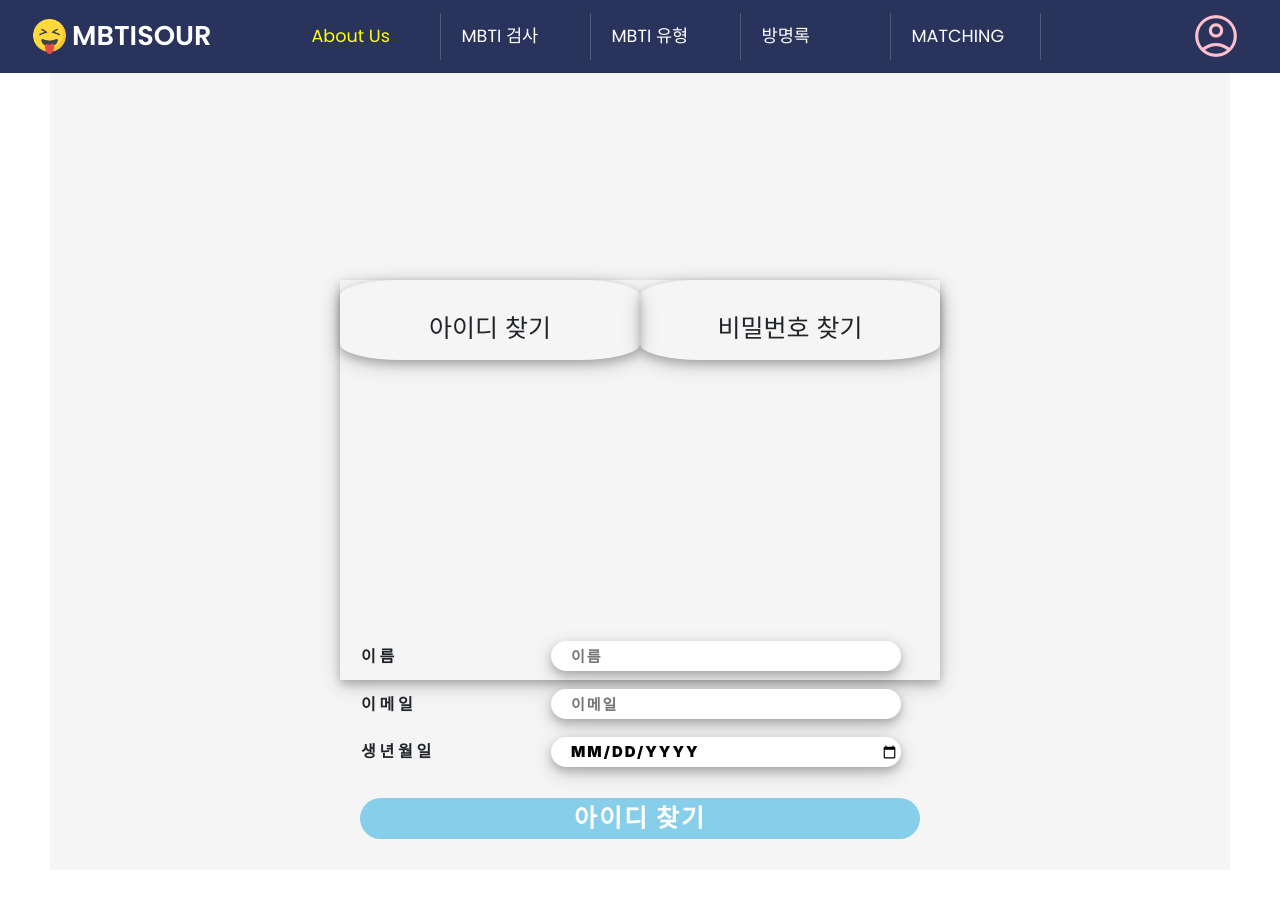
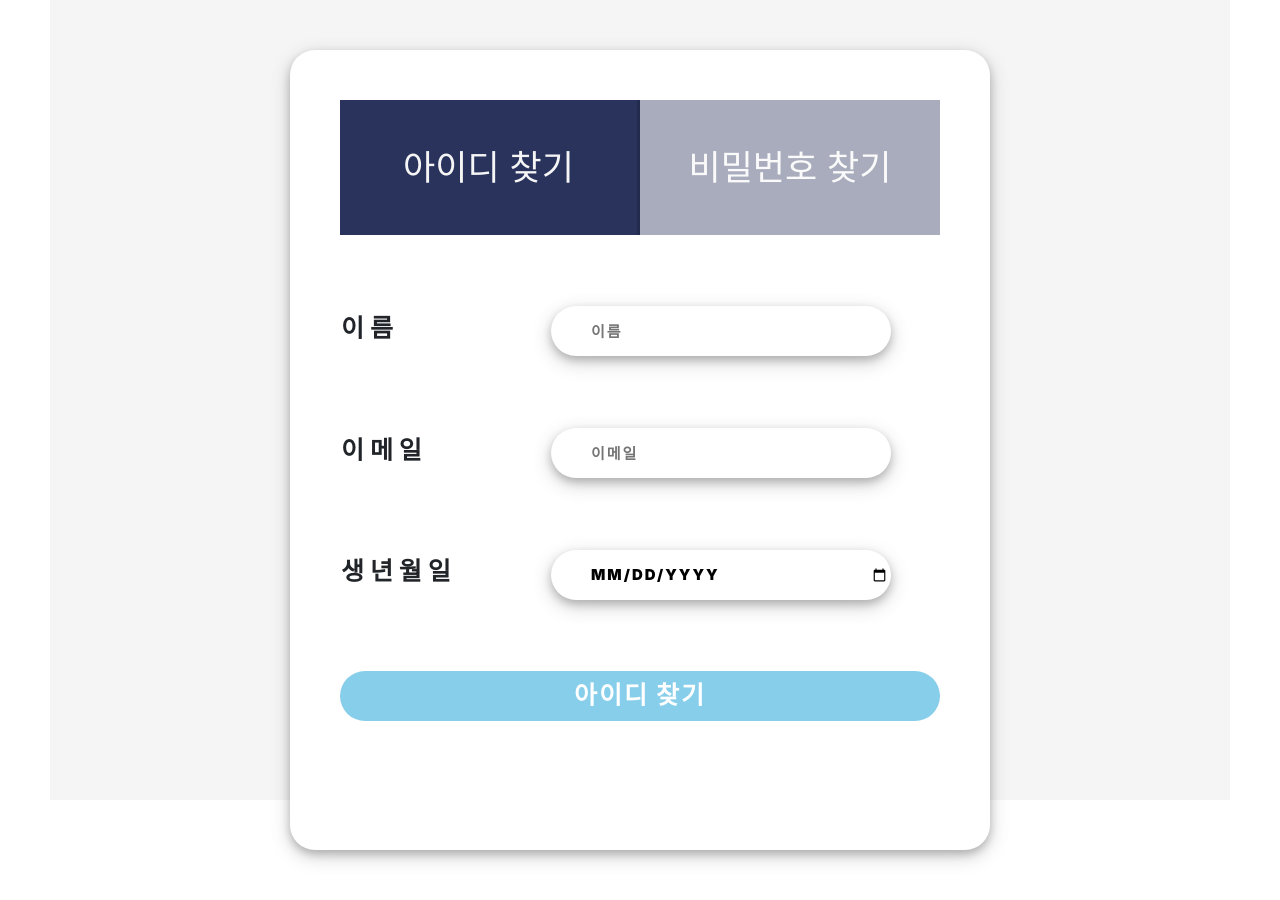
Before and after one commit to JUNG830/MBTISOUR, a React (Create React App) app in the folder FINAL/src/main/frontend/: page /FindInfo in a window 1280 px wide. Shown: the top 900 px of the page. Before the commit the page ends 870 px from the top, so only its background shows below. Built offline with nearby package versions, Linux system fonts and the light colour scheme; the HTML template or start-up script is replaced by a standard one.

Commit message:
전규한 css 수정

```diff
--- a/FINAL/src/main/frontend/src/2. Login/FindInfo.js
+++ b/FINAL/src/main/frontend/src/2. Login/FindInfo.js
@@ -9,63 +9,93 @@ import '../0. API/defultMain.css';
 
 
 const Find_Container = styled.div`
-    width:600px;
+    width:700px;
+    height: 800px;
     border: 1px  ;
     position: relative;
     box-shadow: 0 4px 8px 0 rgba(0, 0, 0, 0.2), 0 6px 20px 0 rgba(0, 0, 0, 0.19);
+    border-radius: 25px;
     z-index: 1;
-    margin: 20vh auto;
-    height: 400px;
     box-sizing: border-box;
-`
-const Select_Mode = styled.span`
-    width:300px;
-    border: 1px  black;
-    box-shadow: 0 4px 8px 0 rgba(0, 0, 0, 0.2), 0 6px 20px 0 rgba(0, 0, 0, 0.19);
-    border-radius: 20%;
-    overflow: hidden;
-    z-index: 3;
+    margin:0 auto;
+    padding:50px;
+    background-color: white;
 
-    position: absolute;
-    height: 10vh;
-    &>p{
-        margin-top: 30px;
-        font-size: 25px;
-        display: flex;
-        align-items: center;
-        justify-content: center;
-    }
-`
-const Select_Mode2 = styled.span`
-    width:300px;
-    border: 1px black;
-    border-radius: 20%;
-    box-shadow: 0 4px 8px 0 rgba(0, 0, 0, 0.2), 0 6px 20px 0 rgba(0, 0, 0, 0.19);
-    z-index: 3;
-    overflow: hidden;
 
-    position: absolute;
-    height: 10vh;
-    left:300px;
-    &>p{
-        margin-top: 30px;
-        font-size: 25px;
-
-        display: flex;
-        align-items: center;
-        justify-content: center;
-    }
 `
 
+const ErrorMsg = styled.p`
+    text-align: right;
+    color:red;
+`
+
+const FindIdMode = styled.div`
+    background-color: #29335c;
+`
+const FindIdMode2 = styled.div`
+    background-color: #29335c;
+    opacity: 0.4;
+`
+const FindPwdMode = styled.div`
+    background-color: #29335c;
+`
+const FindPwdMode2 = styled.div`
+    background-color: #29335c;
+    opacity: 0.4;
+`
+
+
+const SelectMode = styled.div`
+    display: flex;
+    align-items:center;
+    justify-content: center;
+
+
+    div{
+        margin: 0 auto;
+        font-size: 35px;
+        width: 300px;
+        height: 135px;
+        text-align: center;
+        position: relative;
+        line-height: 135px;
+        color:whitesmoke;
+
+
+        &:nth-of-type(1){
+            border: solid ;
+            border-left:none;
+            border-top:none;
+            border-bottom:none;
+            border-color: rgb(0,0,0,0.15);
+        }
+
+
+
+    }
+
+
+`
+
+
 const Input_Container = styled.div`
-    margin-top: 200px;
     position: relative;
     top: 160px;
+    margin-top:50px;
+    table{
+        margin: 0 auto;
+        div{
+            margin-bottom: 70px;
+            position: relative;
+            bottom: 140px;
+        }
+
+    }
 
     th{
         position: relative;
-        left: 20px;
-        width: 80px;
+        width: 130px;
+        font-size: 25px;
     }
 
     .findInfo-btn{
@@ -73,8 +103,8 @@ const Input_Container = styled.div`
         background-color: white;
         background: black;
         color: white;
-        padding: 0.1rem;
-        width: 560px;
+        width: 600px;
+        height: 50px;
         border-radius: 100px;
         text-transform: uppercase;
         letter-spacing: 2px;
@@ -83,26 +113,24 @@ const Input_Container = styled.div`
         border: 0px none;
         font-weight: 900;
         position: relative;
-        top:30px;
-        margin-left: 20px;
     }
 
 
 `
 
 const Input = styled.input`
-        width:350px;
+        width:340px;
+        height: 50px;
         position: relative;
-        margin-left: 130px;
+        margin-left: 80px;
         border : none;
         background-color: white;
         color: black;
         padding: 0.1rem;
-        height: 30px;
         border-radius: 100px;
         text-transform: uppercase;
         letter-spacing: 2px;
-        padding-left: 20px;
+        padding-left: 40px;
         font-size: 15px;
         border: 0px none;
         font-weight: 900;
@@ -359,12 +387,14 @@ const FindInfo = () => {
             {states.mode === 'findId'
                 ?
                 <Find_Container>
-                    <Select_Mode>
-                        <p>아이디 찾기</p>
-                    </Select_Mode>
-                    <Select_Mode2 onClick={() => changeMode('findPwd')}>
-                        <p>비밀번호 찾기</p>
-                    </Select_Mode2>
+                    <SelectMode>
+                        <FindIdMode>
+                            아이디 찾기
+                        </FindIdMode>
+                        <FindIdMode2 onClick={() => changeMode('findPwd')}>
+                            비밀번호 찾기
+                        </FindIdMode2>
+                    </SelectMode>
                     <Input_Container>
                         <FindInfoModal open={open} modalName={getId} onHide={() => setOpen(false)} />
                         <form>
@@ -376,7 +406,7 @@ const FindInfo = () => {
                                     <td>
                                         <Input type="text" placeholder="이름" value={name} onChange={onChangeName} required />
                                     </td>
-                                    <p>{showReqName && reqName}</p>
+                                    <ErrorMsg>{showReqName && reqName}</ErrorMsg>
                                 </div>
                                 <div>
                                     <th>
@@ -385,7 +415,7 @@ const FindInfo = () => {
                                     <td>
                                         <Input type="text" placeholder="이메일" value={email} onChange={onChangeEmail} required />
                                     </td>
-                                    <p>{showReqEmail && reqEmail}</p>
+                                    <ErrorMsg>{showReqEmail && reqEmail}</ErrorMsg>
                                 </div>
                                 <div>
                                     <th>
@@ -395,23 +425,28 @@ const FindInfo = () => {
                                         <Input type="date" value={birth} onChange={onChangeBirth} />
                                     </td>
                                 </div>
+                                <div>
+                                    <button className='findInfo-btn' onClick={onClickFindId}>아이디 찾기</button>
+                                </div>
                             </table>
                         </form>
-                        <button className='findInfo-btn' onClick={onClickFindId}>아이디 찾기</button>
                     </Input_Container>
                 </Find_Container>
                 : null
             }
 
-            {states.mode === 'findPwd'
+            {
+                states.mode === 'findPwd'
                     ?
                     <Find_Container>
-                    <Select_Mode onClick={() => changeMode('findId')}>
-                        <p>아이디 찾기</p>
-                    </Select_Mode>
-                    <Select_Mode2>
-                        <p>비밀번호 찾기</p>
-                    </Select_Mode2>
+                        <SelectMode>
+                            <FindPwdMode2 onClick={() => changeMode('findId')}>
+                                아이디 찾기
+                            </FindPwdMode2>
+                            <FindPwdMode>
+                                비밀번호 찾기
+                            </FindPwdMode>
+                        </SelectMode>
                         <Input_Container>
                             <EmailModal open={open} modalName={email} modalContent={() => setChangePwdModalOpen(true)} onHide={() => setOpen(false)} />
                             <ChangePwdModal open={changePwdModalOpen} close={closeChangePwdModal} getPwd={getPwd} onSavePwd={onSavePwd}></ChangePwdModal>
@@ -424,7 +459,7 @@ const FindInfo = () => {
                                         <td>
                                             <Input type="text" placeholder="아이디" value={id} onChange={onChangeId} required />
                                         </td>
-                                    <p>{showReqId && reqId}</p>
+                                        <ErrorMsg>{showReqId && reqId}</ErrorMsg>
                                     </div>
                                     <div>
                                         <th>
@@ -434,7 +469,7 @@ const FindInfo = () => {
                                             <Input type="text" placeholder="이메일" value={email} onChange={onChangeEmail} disabled={findDate ? true : false} />
                                         </td>
 
-                                    <p>{showReqEmail && reqEmail}</p>
+                                        <ErrorMsg>{showReqEmail && reqEmail}</ErrorMsg>
                                     </div>
                                     <div>
                                         <th>
@@ -444,18 +479,19 @@ const FindInfo = () => {
                                             <Input type="date" value={birth} onChange={onChangeBirth} />
                                         </td>
                                     </div>
+                                    <div>
+                                        {isFind && <button className='findInfo-btn' onClick={onClickFindPwd}>정보 조회 하기</button>}
+                                        {findDate && <button className='findInfo-btn' onClick={onClickEmailAdress}>이메일 인증</button>}
+                                    </div>
                                 </table>
                             </form>
-
-                        {isFind&&<button className='findInfo-btn' onClick={onClickFindPwd}>정보 조회 하기</button>}
-                        {findDate && <button className='findInfo-btn' onClick={onClickEmailAdress}>이메일 인증</button>}
 
                         </Input_Container>
                     </Find_Container>
                     : null
             }
 
-        </div>
+        </div >
 
     )
 
--- a/FINAL/src/main/frontend/src/3. SignUp/SignUp.css
+++ b/FINAL/src/main/frontend/src/3. SignUp/SignUp.css
@@ -10,6 +10,21 @@
     overflow: scroll;
     align-items: center;
     justify-items: stretch;
+}
+.Terms-Container {
+    display: grid;
+    gap: 20px;
+    margin: 0 auto;
+    width: 700px;
+    height: 800px;
+    margin-top: 100px;
+    border-radius: 25px;
+    box-shadow: 0 4px 8px 0 rgba(177, 177, 177, 0.2), 0 6px 20px 0 rgba(0, 0, 0, 0.19);
+    overflow: scroll;
+    align-items: center;
+    justify-items: stretch;
+    overflow-y: hidden;
+    overflow-x: hidden;
 }
 
 .Terms-title{
@@ -49,12 +64,12 @@
     width: 500px;
     margin: 0 auto;
     position: relative;
-    bottom: 20px;
+    bottom: 60px;
 
 }
 
 .agreeBtn{
-    width:230px;
+    width:214px;
     margin: 0 10px;
     height: 50px;
     border:none;
@@ -65,7 +80,7 @@
 }
 
 .nonAgreeBtn{
-    width:230px;
+    width:214px;
     margin: 0 10px;
     height: 50px;
     border:none;
@@ -79,8 +94,6 @@
     max-width: 500px;
     margin: 20px auto 20px;
     background-color: white;
-    border: 0.5px solid #ddd;
-    box-shadow: 0 4px 8px 0 rgba(177, 177, 177, 0.2), 0 6px 20px 0 rgba(0, 0, 0, 0.19);
 
 }
 
--- a/FINAL/src/main/frontend/src/3. SignUp/SignUp.js
+++ b/FINAL/src/main/frontend/src/3. SignUp/SignUp.js
@@ -123,7 +123,7 @@ function SignUp() {
 
     return (
       <form>
-        <div className='SignUp-Container'>
+        <div className='Terms-Container'>
           <div className='SignUp-Main-Box'>
             <div className='checkbox-check-all'>
               <div className='SignUp-Allagree'>
--- a/FINAL/src/main/frontend/src/5. MyPage/MyPage.css
+++ b/FINAL/src/main/frontend/src/5. MyPage/MyPage.css
@@ -6,6 +6,7 @@
 .img_container {
   position: relative;
   margin: 0 auto;
+  top:50px
 }
 .img_container img {
   width: 180px;
@@ -37,7 +38,7 @@
     display: block;
     gap: 20px;
     margin: 0 auto;
-    width: 800px;
+    width: 700px;
     height: 800px;
     border: none;
     margin-top: 60px;
@@ -63,8 +64,9 @@
 
 
 .MyPage-header {
-    margin-top: 10px;
     text-align: center;
+    position: relative;
+    top:50px;
 }
 
 .MyPage-img {
@@ -104,11 +106,11 @@
 
 .MyPage-Table {
     flex-direction: column;
-    width: 800px;
+    width: 700px;
     position: relative;
     bottom: 30px;
     margin: 100px auto;
-    right:20px;
+    right:40px;
 }
 
 .inputBox {
@@ -154,7 +156,7 @@
     border-style: none;
     box-shadow: 0 4px 8px 0 rgba(177, 177, 177, 0.2), 0 6px 20px 0 rgba(0, 0, 0, 0.19);
     border-radius: 25px;
-    margin-left: 10px;
+    margin-left: 20px;
     font-weight: 900;
     position:relative;
 }
@@ -185,7 +187,7 @@
     border-style: none;
     box-shadow: 0 4px 8px 0 rgba(177, 177, 177, 0.2), 0 6px 20px 0 rgba(0, 0, 0, 0.19);
     border-radius: 25px;
-    margin-left: 10px;
+    margin-left: 20px;
     font-weight: 900;
     min-width: 106px;
     position:relative;
@@ -222,7 +224,7 @@
     font-weight: 900;
     min-width: 106px;
     position:relative;
-    left:115px;
+    left:125px;
     bottom:50px;
 
 }
@@ -259,7 +261,10 @@
     position:relative;
     margin-bottom: 5px;
     left:154px;
+}
 
+.mypage-btn-select:nth-of-type(1){
+    margin-right: 10px;
 }
 
 .mypage-btn-select:active{
@@ -290,12 +295,13 @@
 
 
 .Form-Name {
+    position: relative;
 
-    min-width: 150px;
+    min-width: 130px;
 }
 
 .mypage-input-addr1 {
-    width: 128px;
+    width: 108px;
     height: 48px;
     display: flex;
     align-items: center;
@@ -303,21 +309,22 @@
     border-style: none;
     box-shadow: 0 4px 8px 0 rgba(177, 177, 177, 0.2), 0 6px 20px 0 rgba(0, 0, 0, 0.19);
     border-radius: 25px;
-    padding-left: 20px;
-    font-size: 17px;
+    padding-left: 40px;
+    font-size: 14px;
 }
 
 .mypage-input-addr2 {
-    width: 128px;
+    width: 108px;
     height: 48px;
     border-style: none;
     box-shadow: 0 4px 8px 0 rgba(177, 177, 177, 0.2), 0 6px 20px 0 rgba(0, 0, 0, 0.19);
     border-radius: 25px;
-    padding-left: 20px;
-    font-size: 17px;
+    padding-left: 40px;
+    font-size: 14px;
     position: relative;
     left:152px;
     bottom:63px;
+
 
 }
 
@@ -332,7 +339,7 @@
     box-shadow: 0 4px 8px 0 rgba(177, 177, 177, 0.2), 0 6px 20px 0 rgba(0, 0, 0, 0.19);
     border-radius: 25px;
     padding-left: 20px;
-    font-size: 17px;;
+    font-size: 14px;;
 }
 
 .mypage-input-select2 {
@@ -342,7 +349,7 @@
     box-shadow: 0 4px 8px 0 rgba(177, 177, 177, 0.2), 0 6px 20px 0 rgba(0, 0, 0, 0.19);
     border-radius: 25px;
     padding-left: 20px;
-    font-size: 17px;
+    font-size: 14px;
     position: relative;
     left:152px;
     bottom:60px;
@@ -407,8 +414,8 @@ table tr{
 .Mypage-leave-btn {
     margin-top: 20px;
     position: relative;
-    left: 660px;
-    bottom:100px;
+    left: 580px;
+    bottom:50px;
     width: 106px;
     height: 50px;
     border-style: none;
@@ -430,7 +437,7 @@ table tr{
     align-items: center;
     justify-content: center;
     position:relative;
-    right:20px;
+    right:10px;
     top:10px
 
 }
--- a/FINAL/src/main/frontend/src/5. MyPage/MyPage.js
+++ b/FINAL/src/main/frontend/src/5. MyPage/MyPage.js
@@ -516,14 +516,14 @@ const MyPage = () => {
   return(
     <div className='Container'>
       <div className='Middle-Container'>
+            <div className='MyPage-header'>
+              <h1>마이페이지</h1>
+            </div>
         <div className='Mypage-Container'>
           <div className='Mypage-box'>
             <CustomModal state={state} changeState={onChangeState}/>
             <ChangePwdModal open={changePwdModalOpen} close={closeChangePwdModal} getPwd={getPwd} onSavePwd={onSavePwd} />
             <UnregisterModal open={unregisterModalOpen} close={closeUnregisterModal} id={id} getInputPwd={getInputPwd} onDeleteMember={onDeleteMember} />
-            <div className='MyPage-header'>
-              <h1>마이페이지</h1>
-            </div>
             <div className="profile_container">
               <div className="img_container">
                 <img src={url || face} alt="avatar" />
--- a/FINAL/src/main/frontend/src/App.js
+++ b/FINAL/src/main/frontend/src/App.js
@@ -4,6 +4,8 @@ import Login from './2. Login/Login';
 import SignUp from './3. SignUp/SignUp';
 import '../src/App.css';
 import LoginUser from './App_Navbar';
+import FindInfo from './2. Login/FindInfo';
+
 
 function App() {
   return (
@@ -13,6 +15,8 @@ function App() {
         <Route path="/login" element={<Login />} />
         <Route path='/signup' element={<SignUp />} />
         <Route path='/*' element={<LoginUser />} />
+        <Route path='/FindInfo' element={<FindInfo />} />
+
       </Routes>
     </Router>
   );
--- a/FINAL/src/main/frontend/src/App_Navbar.js
+++ b/FINAL/src/main/frontend/src/App_Navbar.js
@@ -3,7 +3,6 @@ import MBTI from './6. MBTI/MBTI';
 import MbtiTypes from './6. MBTI/MbtiTypes';
 import Home from './4. Home/Home';
 import Postbox from './7. PostBOX/Postbox';
-import FindInfo from './2. Login/FindInfo';
 import GuestBook from './10. GuestBook/GuestBook';
 import ChatHome from './9.Chat/ChatHome';
 import Matching from './8.Matching/Matching';
@@ -25,7 +24,6 @@ function LoginUser() {
         <Route path='/MBTI' element={<MBTI />} />
         <Route path='/MbtiTypes' element={<MbtiTypes />} />
         <Route path='/Postbox' element={<Postbox />} />
-        <Route path='/FindInfo' element={<FindInfo />} />
         <Route path='/GuestBook' element={<GuestBook/>}/>
         <Route path='/ChatHome' element={<ChatHome/>}/>
         <Route path='/Matching' element={<Matching/>}/>
```
Also changed, not shown: FINAL/src/main/frontend/src/6. MBTI/MBTI.js (+41 -35 lines), 1 other file (tests, documents, lock files or other folders). Lines whose indentation alone changed are shown as unchanged.
